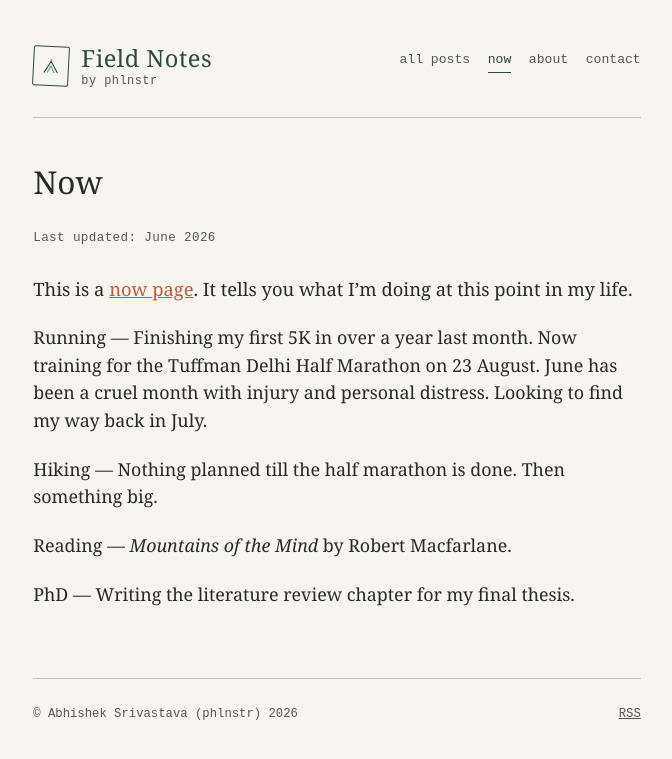
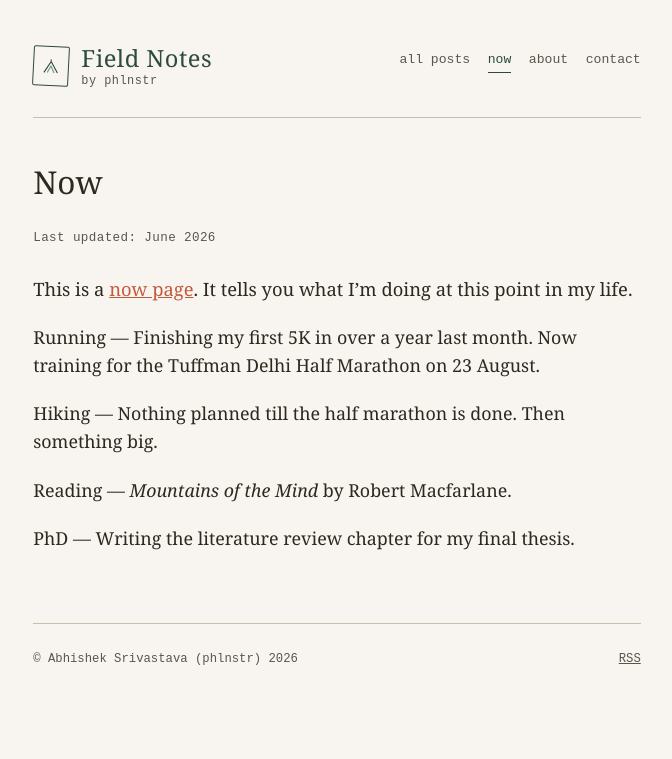
Before and after one commit to phlnstr/phlnstr.in, a Jekyll site: the page built from now.md, in a window 1280 px wide. Shown: the top 759 px of the page, without its empty margins (303-975 px from the left). Built offline with Jekyll 4.4.1, drawn with Linux system fonts in a browser that asks for light colours.

Commit message:
Update now.md

```diff
--- a/now.md
+++ b/now.md
@@ -10,7 +10,7 @@ permalink: /now.html
 
 This is a [now page](https://nownownow.com/about). It tells you what I'm doing at this point in my life.
 
-Running — Finishing my first 5K in over a year last month. Now training for the Tuffman Delhi Half Marathon on 23 August. June has been a cruel month with injury and personal distress. Looking to find my way back in July.
+Running — Finishing my first 5K in over a year last month. Now training for the Tuffman Delhi Half Marathon on 23 August.
 
 Hiking — Nothing planned till the half marathon is done. Then something big.
 
```
